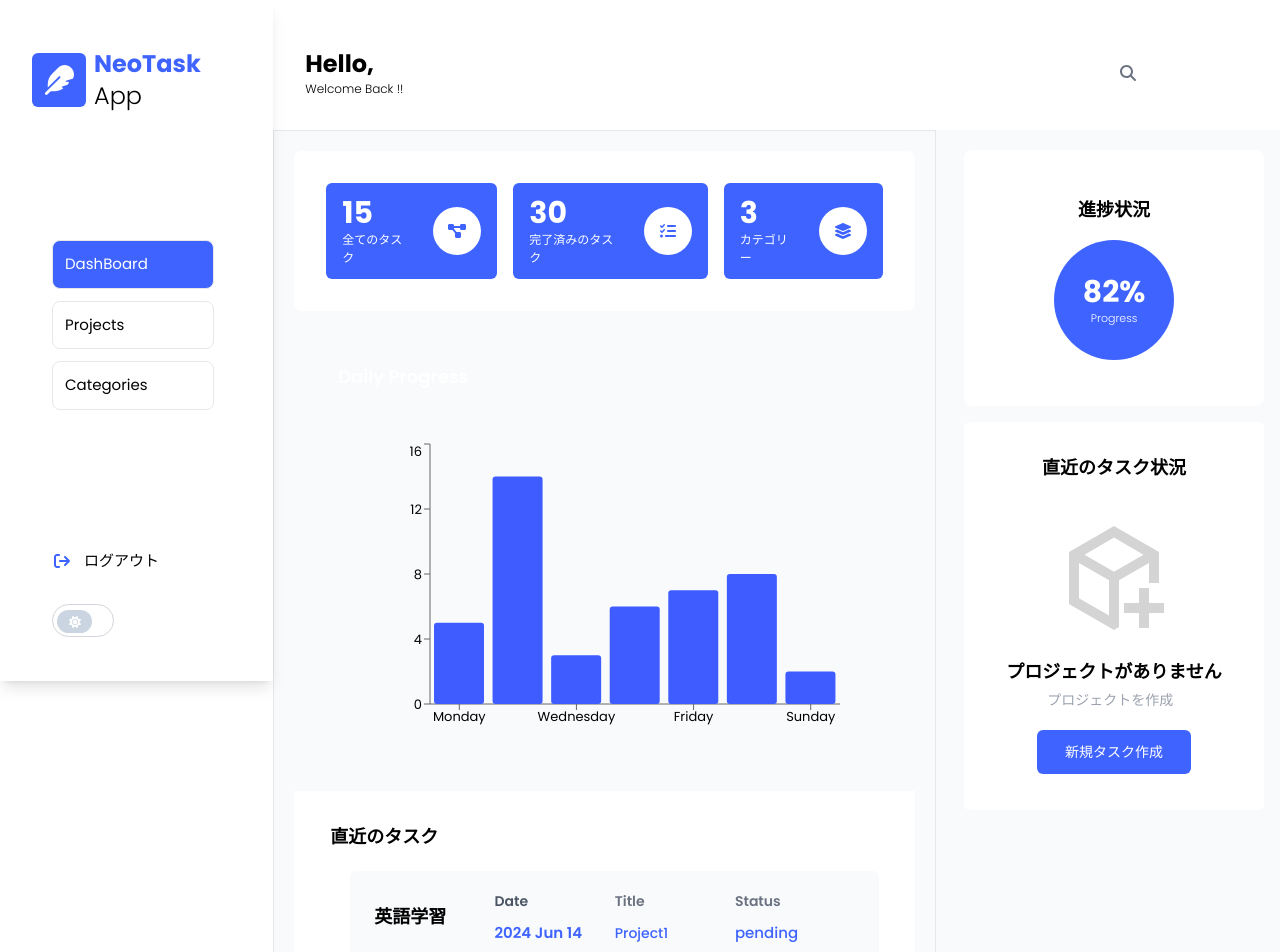
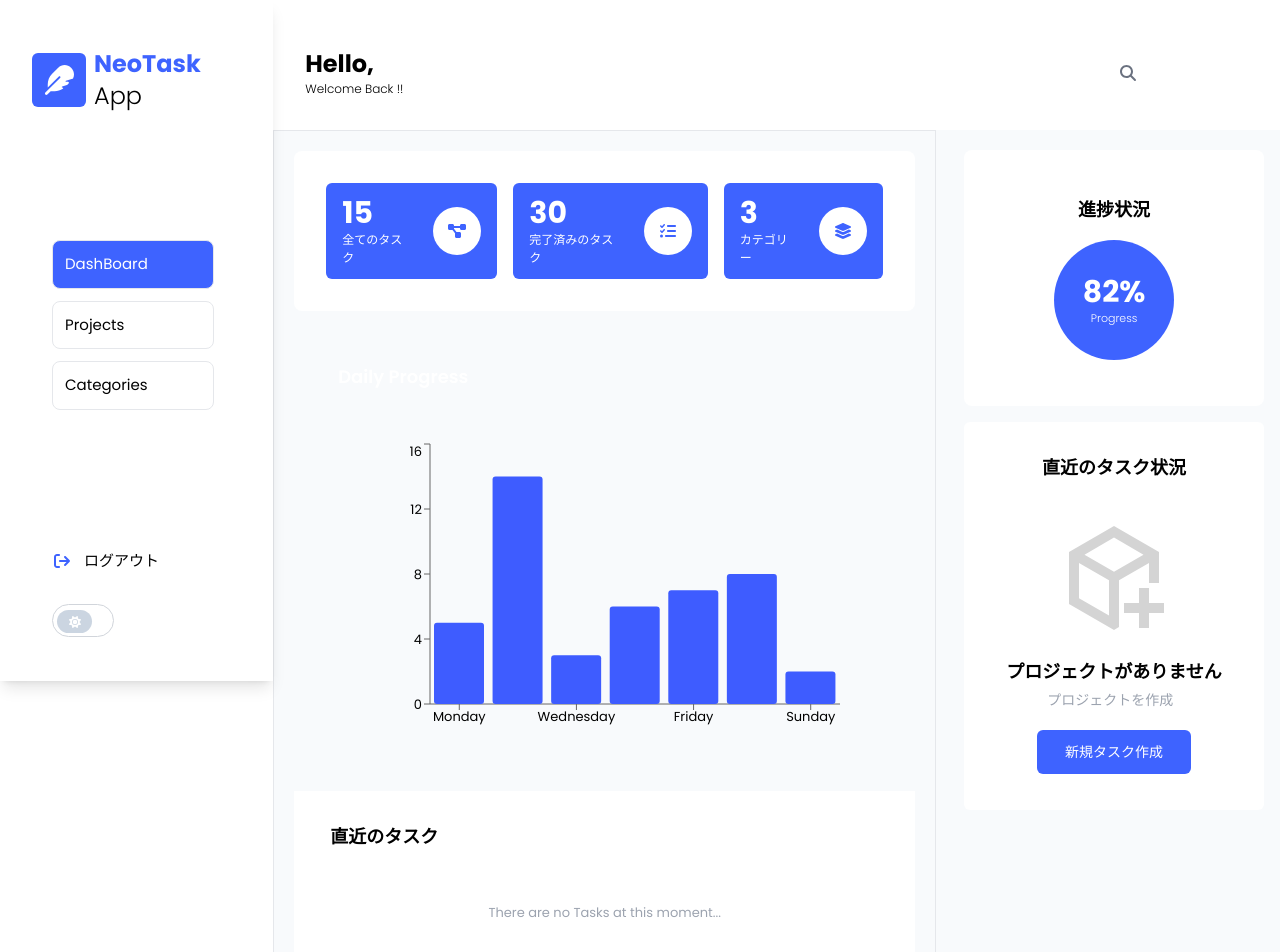
Before and after one commit to Kroro1208/neo-task-app, a Next.js app: page /dashboard in a window 1280 px wide. Shown: the top 952 px of the page. Built offline with nearby package versions, Linux system fonts and the light colour scheme.

Commit message:
直近のタスクコンポーネント作成

```diff
--- a/src/app/components/dashboard/Main/RecentTasks.tsx
+++ b/src/app/components/dashboard/Main/RecentTasks.tsx
@@ -10,11 +10,11 @@ interface recentTasks {
 }
 
 const recentTasksArray:recentTasks[] = [
-    { _id: 1, taskName: '英語学習', createdAt: '2024 Jun 14', projectName: 'Project1', status: 'pending' },
-    { _id: 2, taskName: '筋トレ', createdAt: '2024 Jun 14', projectName: 'Project2', status: 'pending' },
-    { _id: 3, taskName: '個人開発', createdAt: '2024 Jun 14', projectName: 'Project3', status: 'pending' },
-    { _id: 4, taskName: 'コーチング', createdAt: '2024 Jun 14', projectName: 'Project4', status: 'pending' },
-    { _id: 5, taskName: 'AWS資格試験勉強', createdAt: '2024 Jun 14', projectName: 'Project5', status: 'pending' },
+    // { _id: 1, taskName: '英語学習', createdAt: '2024 Jun 14', projectName: 'Project1', status: 'pending' },
+    // { _id: 2, taskName: '筋トレ', createdAt: '2024 Jun 14', projectName: 'Project2', status: 'pending' },
+    // { _id: 3, taskName: '個人開発', createdAt: '2024 Jun 14', projectName: 'Project3', status: 'pending' },
+    // { _id: 4, taskName: 'コーチング', createdAt: '2024 Jun 14', projectName: 'Project4', status: 'pending' },
+    // { _id: 5, taskName: 'AWS資格試験勉強', createdAt: '2024 Jun 14', projectName: 'Project5', status: 'pending' },
 ];
 
 const RecentTasks = () => {
@@ -33,16 +33,17 @@ const RecentTasks = () => {
 
     return (
         <div className={`${isDark ? "bg-blackColor" : "bg-white"} p-4 py-8 m-5`}>
-      <div className='font-semibold text-lg ml-5 mb-12'>
-        直近のタスク
-        {recentTasksArray.map((recentTask, index) => (
-            <div key={index}><TaskCard recentTaskProps={recentTask}/></div>
-            ))}
-      </div>
-    </div>
-  )
-
-  }
+            <div className='font-semibold text-lg ml-5 mb-12'>直近のタスク</div>
+            {recentTasksArray.length > 0 ? (
+                recentTasksArray.map((recentTask, index) => (
+                    <div key={index}>
+                        <TaskCard recentTaskProps={recentTask} currentWidth={currentWidth} />
+                    </div>
+                ))
+            ) : ( <EmptyTaskPlaceholder /> )}
+        </div>
+        );
+    }
 
 const TaskCard = ({recentTaskProps, currentWidth}: {recentTaskProps: recentTasks, currentWidth:number}) => {
     const {taskName, projectName, createdAt, status } = recentTaskProps;
@@ -83,4 +84,16 @@ const TaskCard = ({recentTaskProps, currentWidth}: {recentTaskProps: recentTasks
     );
 }
 
-  export default RecentTasks
+export default RecentTasks
+
+const EmptyTaskPlaceholder = () => {
+    return (
+        <div className='flex flex-col p-1 gap-5 justify-center items-center'>
+            <div className=''>
+                <p className='text-gray-400 text-center text-[13px]'>
+                    There are no Tasks at this moment...
+                </p>
+            </div>
+        </div>
+    )
+}
```
